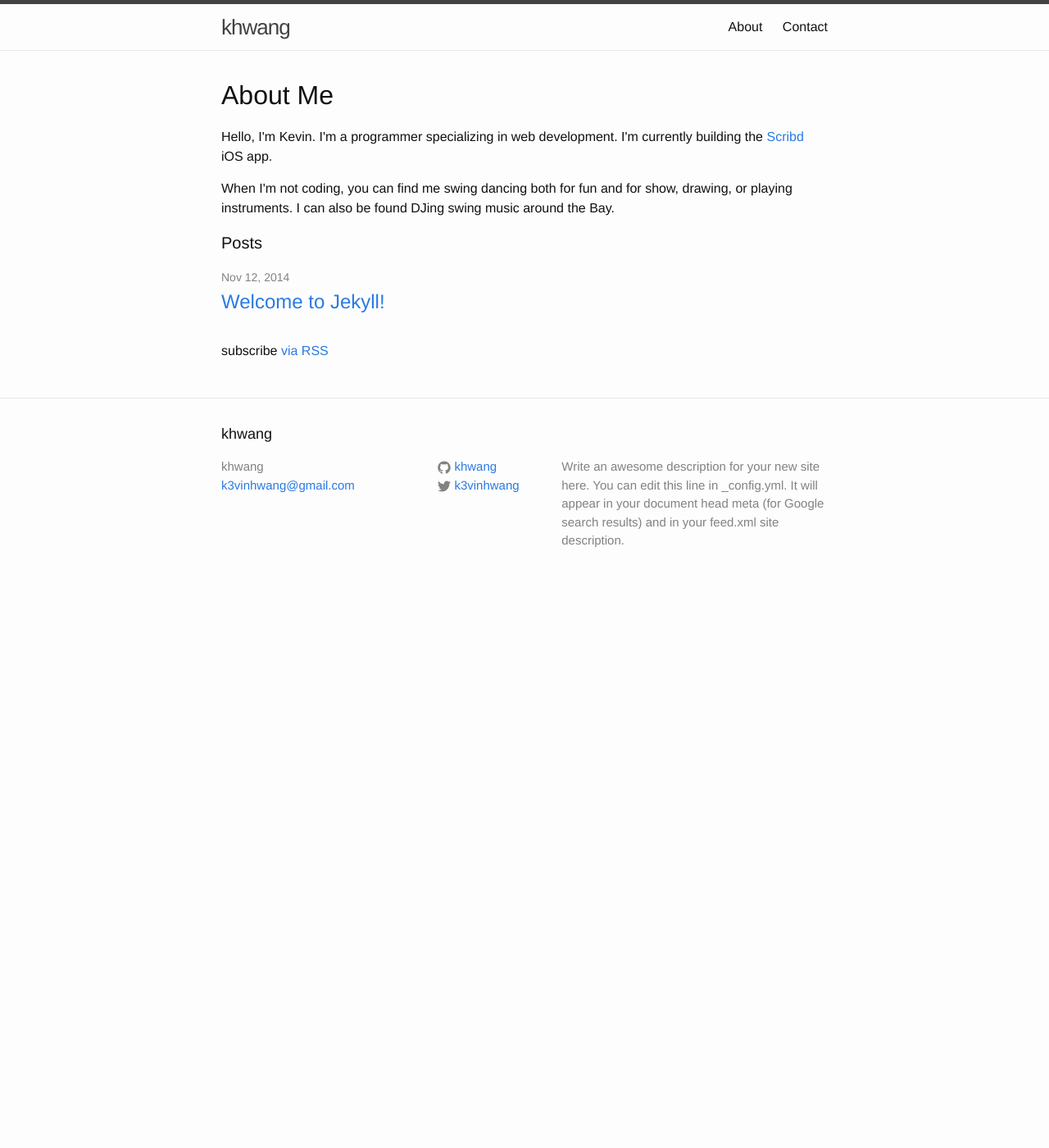
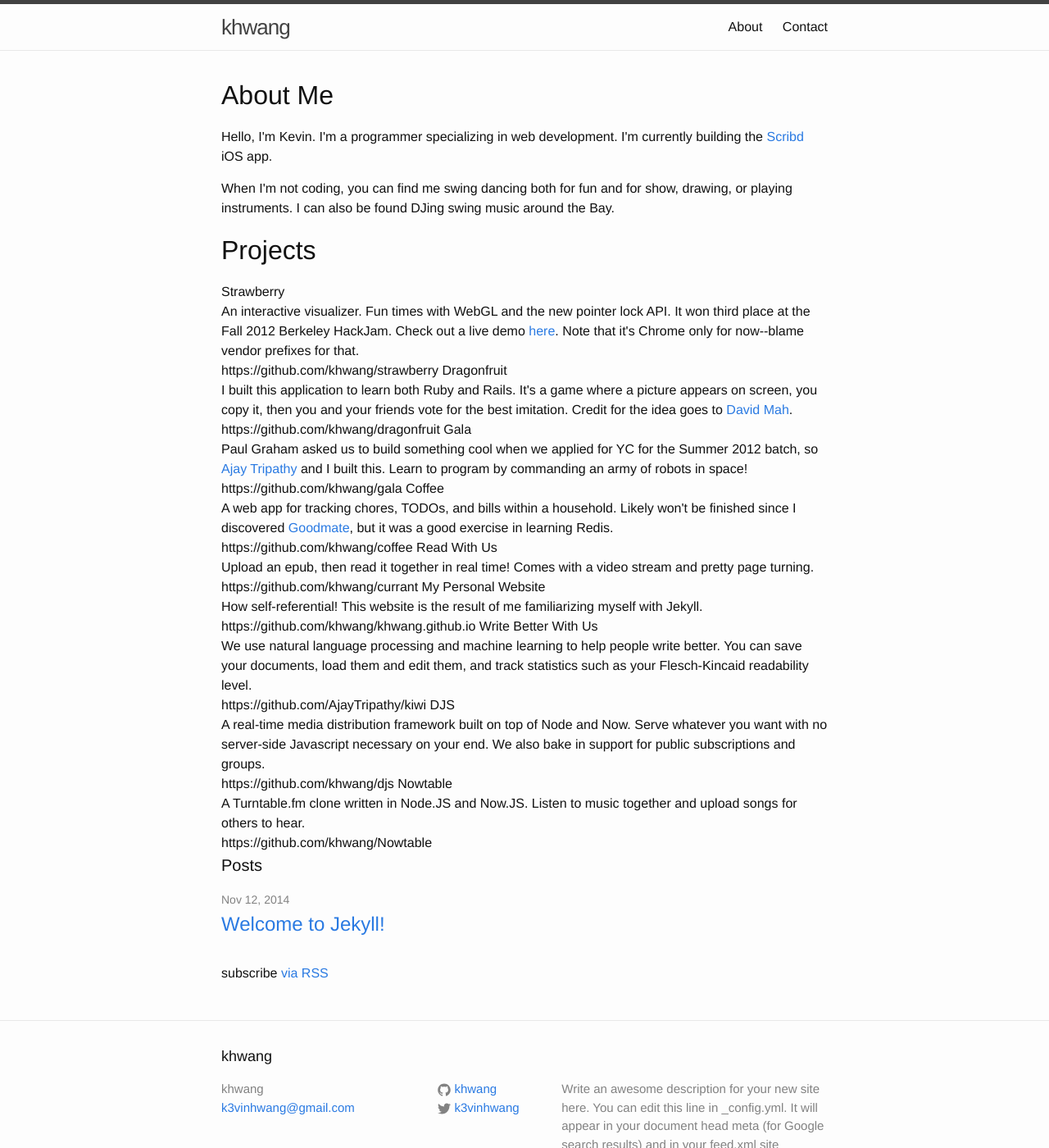
Before and after one commit to catherinemarvin/khwang.github.io, a Jekyll site: the page built from index.html, in a window 1280 px wide and 1400 px high. Shown: the whole window at 82% size. Built offline with Jekyll 4.4.1, drawn with Linux system fonts in a browser that asks for light colours.

Commit message:
First pass at implementing list of projects

```diff
--- /dev/null
+++ b/_data/projects.yml
@@ -0,0 +1,35 @@
+- name: Strawberry
+  description: An interactive visualizer. Fun times with WebGL and the new pointer lock API. It won third place at the Fall 2012 Berkeley HackJam. Check out a live demo <a href='http://kevinhwang.net/strawberry/index.html'>here</a>. Note that it's Chrome only for now--blame vendor prefixes for that.
+  link: https://github.com/khwang/strawberry
+
+- name: Dragonfruit
+  description: I built this application to learn both Ruby and Rails. It's a game where a picture appears on screen, you copy it, then you and your friends vote for the best imitation. Credit for the idea goes to <a href='http://davidmah.posterous.com/'>David Mah</a>.
+  link: https://github.com/khwang/dragonfruit
+
+- name: Gala
+  description: Paul Graham asked us to build something cool when we applied for YC for the Summer 2012 batch, so <a href='https://github.com/ajaytripathy'>Ajay Tripathy</a> and I built this. Learn to program by commanding an army of robots in space!
+  link: https://github.com/khwang/gala
+
+- name: Coffee
+  description: A web app for tracking chores, TODOs, and bills within a household. Likely won't be finished since I discovered <a href='http://goodmate.co/'>Goodmate</a>, but it was a good exercise in learning Redis.
+  link: https://github.com/khwang/coffee
+
+- name: Read With Us
+  description: Upload an epub, then read it together in real time! Comes with a video stream and pretty page turning.
+  link: https://github.com/khwang/currant
+
+- name: My Personal Website
+  description: How self-referential! This website is the result of me familiarizing myself with Jekyll.
+  link: https://github.com/khwang/khwang.github.io
+
+- name: Write Better With Us
+  description: We use natural language processing and machine learning to help people write better. You can save your documents, load them and edit them, and track statistics such as your Flesch-Kincaid readability level.
+  link: https://github.com/AjayTripathy/kiwi
+
+- name: DJS
+  description: A real-time media distribution framework built on top of Node and Now. Serve whatever you want with no server-side Javascript necessary on your end. We also bake in support for public subscriptions and groups.
+  link: https://github.com/khwang/djs
+
+- name: Nowtable
+  description: A Turntable.fm clone written in Node.JS and Now.JS. Listen to music together and upload songs for others to hear.
+  link: https://github.com/khwang/Nowtable
--- a/index.html
+++ b/index.html
@@ -8,6 +8,16 @@ layout: default
   <p>Hello, I'm Kevin. I'm a programmer specializing in web development. I'm currently building the <a href="http://www.scribd.com">Scribd</a> iOS app.</p>
 
   <p>When I'm not coding, you can find me swing dancing both for fun and for show, drawing, or playing instruments. I can also be found DJing swing music around the Bay.</p>
+
+  <h1>Projects</h1>
+
+  {% for project in site.data.projects %}
+  {{ project.name }}
+  <br>
+  {{ project.description }}
+  <br>
+  {{ project.link }}
+  {% endfor %}
 
   <h1 class="page-heading">Posts</h1>
 
```
